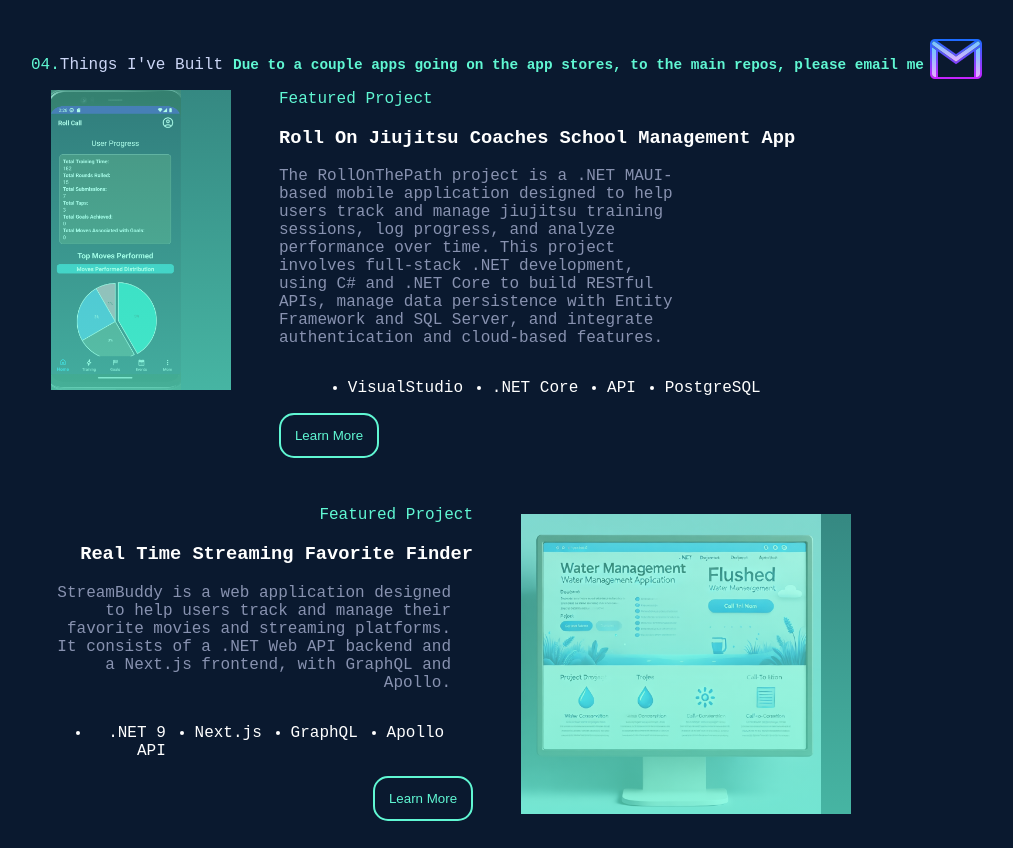
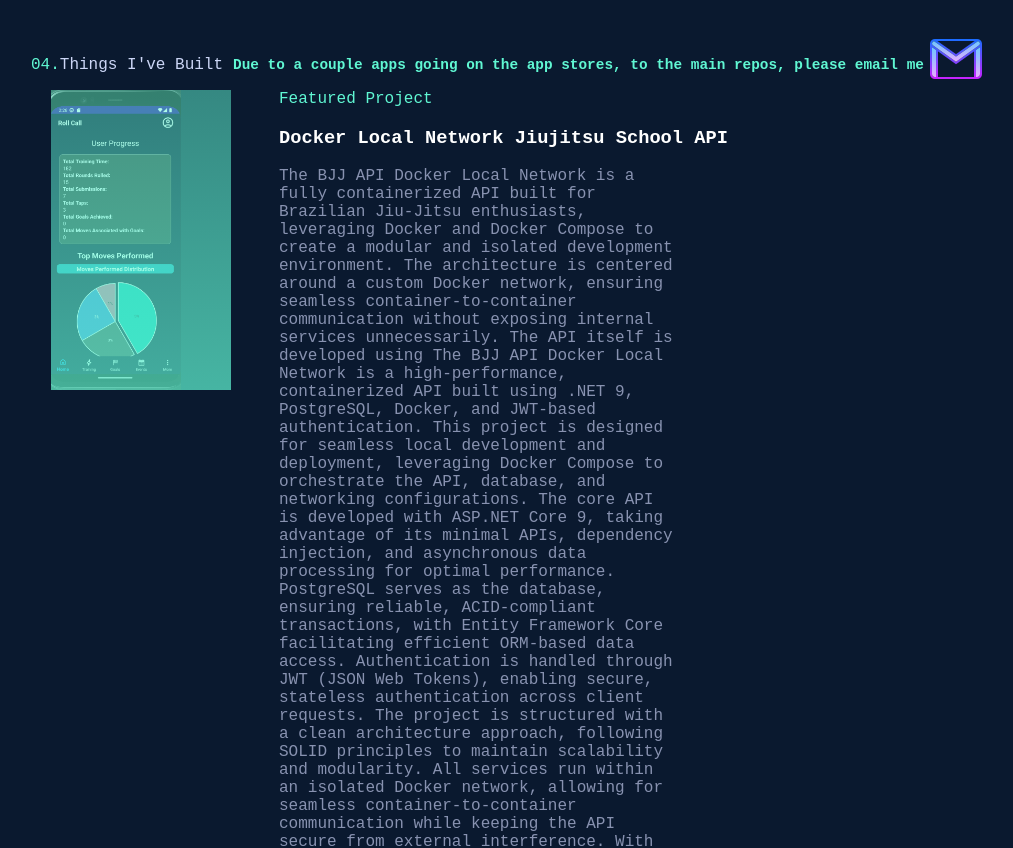
Before and after one commit to zep1994/thomas-matlock, a Next.js app in the folder frontend/: page / in a window 1280 px wide. Shown: the part 3140-3988 px from the top of the page, without its empty margins (189-1202 px from the left). Built offline with nearby package versions, Linux system fonts and the light colour scheme.

Commit message:
update text

```diff
--- a/frontend/pages/index.js
+++ b/frontend/pages/index.js
@@ -411,27 +411,53 @@ export default function Home() {
                     <div className={styles.pro1Info}>
                       <span className={styles.feat}>Featured Project</span>
                       <h3 className={styles.proName}>
-                        Roll On Jiujitsu Coaches School Management App
+                        Docker Local Network Jiujitsu School API
                       </h3>
                       <p className={styles.description}>
-                        The RollOnThePath project is a .NET MAUI-based mobile
-                        application designed to help users track and manage
-                        jiujitsu training sessions, log progress, and analyze
-                        performance over time. This project involves full-stack
-                        .NET development, using C# and .NET Core to build
-                        RESTful APIs, manage data persistence with Entity
-                        Framework and SQL Server, and integrate authentication
-                        and cloud-based features.
+                        The BJJ API Docker Local Network is a fully
+                        containerized API built for Brazilian Jiu-Jitsu
+                        enthusiasts, leveraging Docker and Docker Compose to
+                        create a modular and isolated development environment.
+                        The architecture is centered around a custom Docker
+                        network, ensuring seamless container-to-container
+                        communication without exposing internal services
+                        unnecessarily. The API itself is developed using The BJJ
+                        API Docker Local Network is a high-performance,
+                        containerized API built using .NET 9, PostgreSQL,
+                        Docker, and JWT-based authentication. This project is
+                        designed for seamless local development and deployment,
+                        leveraging Docker Compose to orchestrate the API,
+                        database, and networking configurations. The core API is
+                        developed with ASP.NET Core 9, taking advantage of its
+                        minimal APIs, dependency injection, and asynchronous
+                        data processing for optimal performance. PostgreSQL
+                        serves as the database, ensuring reliable,
+                        ACID-compliant transactions, with Entity Framework Core
+                        facilitating efficient ORM-based data access.
+                        Authentication is handled through JWT (JSON Web Tokens),
+                        enabling secure, stateless authentication across client
+                        requests. The project is structured with a clean
+                        architecture approach, following SOLID principles to
+                        maintain scalability and modularity. All services run
+                        within an isolated Docker network, allowing for seamless
+                        container-to-container communication while keeping the
+                        API secure from external interference. With automatic
+                        migrations, environment-based configuration, and a
+                        hot-reload development setup, this API is optimized for
+                        both local development and cloud deployment. Future
+                        enhancements could include GraphQL support,
+                        microservices integration, and Kubernetes orchestration
+                        for horizontal scaling.
                       </p>
                       <ul className={styles.stackUl}>
-                        <li className={styles.listItem}>VisualStudio</li>
+                        <li className={styles.listItem}>PostgreSQL</li>
                         <li className={styles.listItem}>.NET Core</li>
                         <li className={styles.listItem}>API</li>
-                        <li className={styles.listItem}>PostgreSQL</li>
+                        <li className={styles.listItem}>Docker</li>
                       </ul>
                       <button>
                         <a
-                          href="https://github.com/zep1994/RollOnThePath"
+                          href="https://github.com/zep1994/bjj-api-docker-local-network"
                           target="_blank"
                         >
                           Learn More
```
